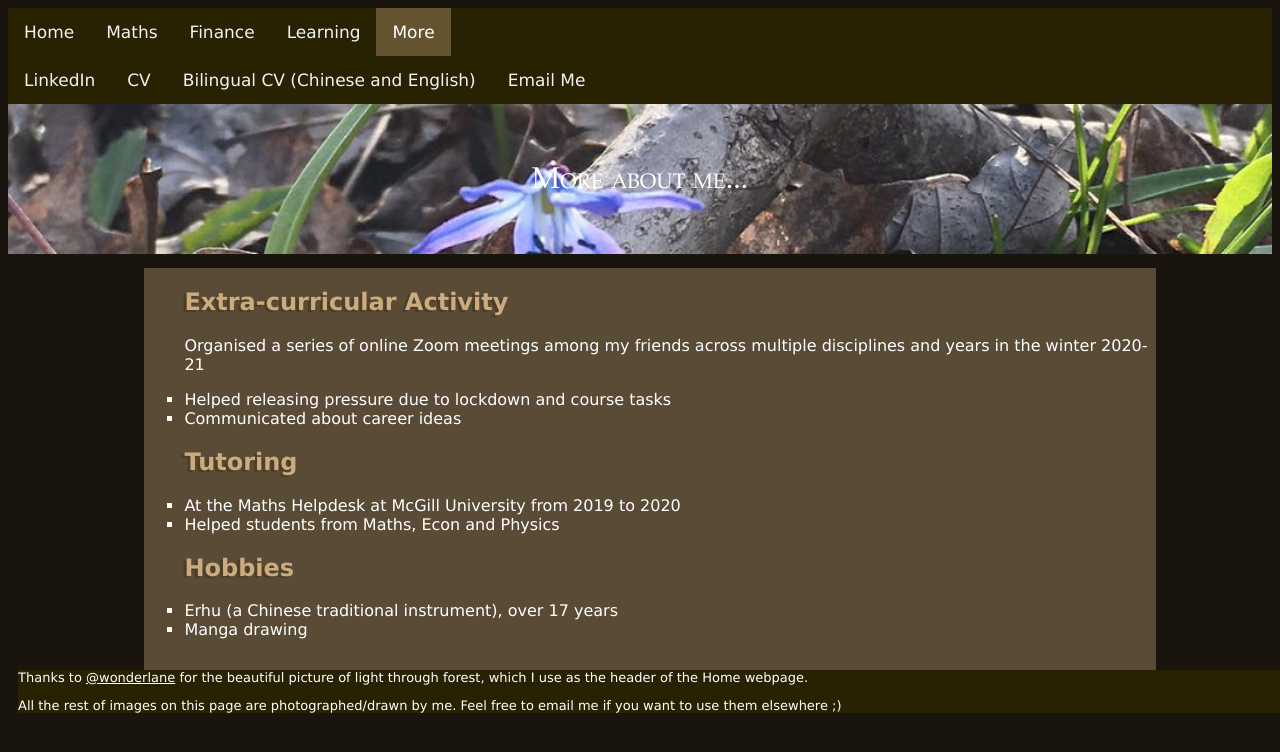
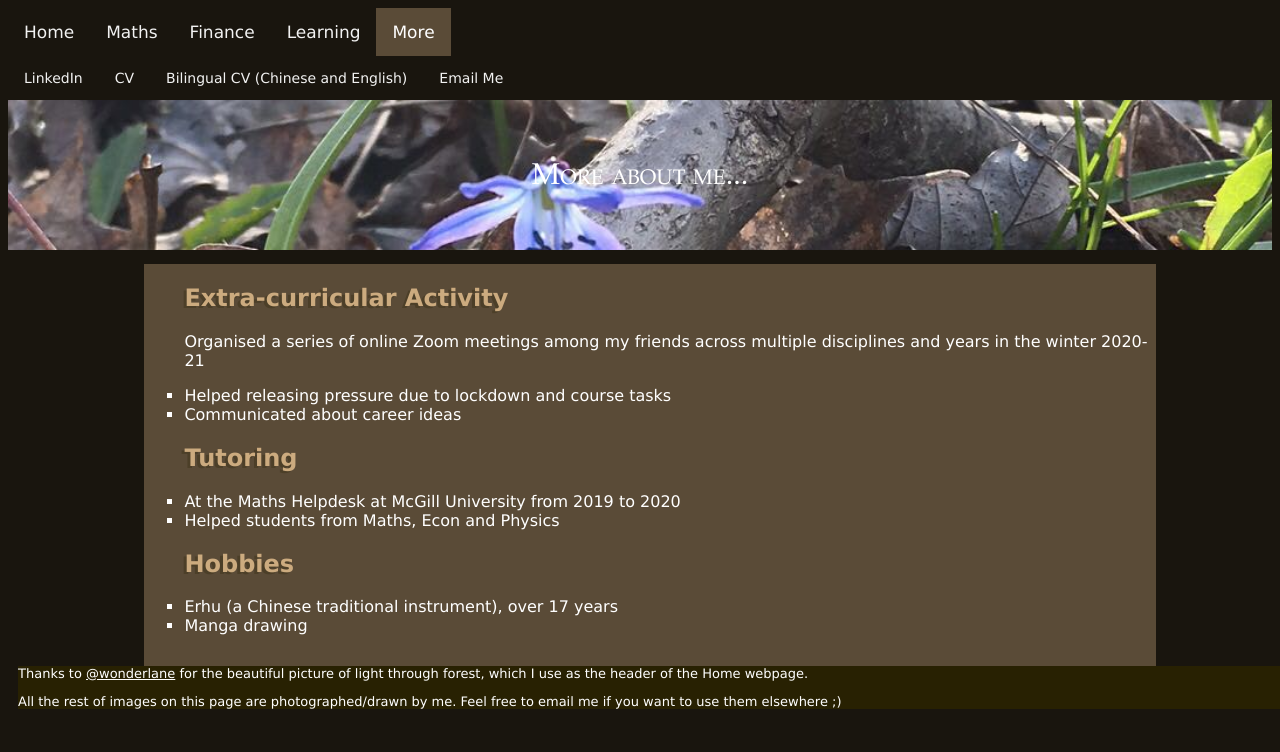
Before and after one commit to Shimin233/-Shimin233.github.io, a Jekyll site: the page else.html, which Jekyll copies as it is, in a window 1280 px wide. Shown: the top 752 px of the page. Built offline with Jekyll 4.4.1, drawn with Linux system fonts in a browser that asks for light colours.

Commit message:
Topnav size

```diff
--- a/else.html
+++ b/else.html
@@ -273,7 +273,6 @@
         text-align: center;
         padding: 14px 16px;
         text-decoration: none;
-        font-size: 17px;
         font-family: Verdana, Helvetica, sans-serif;
       }
 
@@ -297,14 +296,14 @@
     </style>
   </head>
   <body style="background-color: #19150e">
-    <div class="topnav">
+    <div class="topnav"  style="font-size: 17px; background-color: #19150e">
         <a href="index.html">Home</a>
         <a href="maths.html">Maths</a>
         <a href="finance.html">Finance</a>
         <a href="learning.html">Learning</a>
         <a class="active" href="else.html">More</a>
     </div>
-    <div class="topnav">
+    <div class="topnav"  style="font-size: 14px; background-color: #19150e">
         <a href="https://www.linkedin.com/in/shimin-fu/">LinkedIn</a>
         <a href="files/CV_EN_ShiminFu_20220818.pdf">CV</a>
         <a href="files/CV_CN.pdf">Bilingual CV (Chinese and English)</a>
--- a/finance.html
+++ b/finance.html
@@ -273,7 +273,6 @@
         text-align: center;
         padding: 14px 16px;
         text-decoration: none;
-        font-size: 17px;
         font-family: Verdana, Helvetica, sans-serif;
       }
 
@@ -297,14 +296,14 @@
     </style>
   </head>
   <body style="background-color: #19150e">
-    <div class="topnav">
+    <div class="topnav"  style="font-size: 17px; background-color: #19150e">
         <a href="index.html">Home</a>
         <a href="maths.html">Maths</a>
         <a class="active" href="finance.html">Finance</a>
         <a href="learning.html">Learning</a>
         <a href="else.html">More</a>
     </div>
-    <div class="topnav">
+    <div class="topnav"  style="font-size: 14px; background-color: #19150e">
         <a href="https://www.linkedin.com/in/shimin-fu/">LinkedIn</a>
         <a href="files/CV_EN_ShiminFu_20220818.pdf">CV</a>
         <a href="files/CV_CN.pdf">Bilingual CV (Chinese and English)</a>
--- a/learning.html
+++ b/learning.html
@@ -273,7 +273,6 @@
         text-align: center;
         padding: 14px 16px;
         text-decoration: none;
-        font-size: 17px;
         font-family: Verdana, Helvetica, sans-serif;
       }
 
@@ -297,14 +296,14 @@
     </style>
   </head>
   <body style="background-color: #19150e">
-    <div class="topnav">
+    <div class="topnav" style="font-size: 17px; background-color: #19150e">
         <a href="index.html">Home</a>
         <a href="maths.html">Maths</a>
         <a href="finance.html">Finance</a>
         <a class="active" href="learning.html">Learning</a>
         <a href="else.html">More</a>
     </div>
-    <div class="topnav">
+    <div class="topnav" style="font-size: 14px; background-color: #19150e">
         <a href="https://www.linkedin.com/in/shimin-fu/">LinkedIn</a>
         <a href="files/CV_EN_ShiminFu_20220818.pdf">CV</a>
         <a href="files/CV_CN.pdf">Bilingual CV (Chinese and English)</a>
--- a/maths.html
+++ b/maths.html
@@ -273,10 +273,8 @@
         text-align: center;
         padding: 14px 16px;
         text-decoration: none;
-        font-size: 17px;
         font-family: Verdana, Helvetica, sans-serif;
       }
-
       /* Change the color of links on hover */
       .topnav a:hover {
         background-color: #ddd;
@@ -297,14 +295,14 @@
     </style>
   </head>
   <body style="background-color: #19150e">
-    <div class="topnav">
+    <div class="topnav" style="font-size: 17px; background-color: #19150e">
         <a href="index.html">Home</a>
         <a class="active" href="maths.html">Maths</a>
         <a href="finance.html">Finance</a>
         <a href="learning.html">Learning</a>
         <a href="else.html">More</a>
     </div>
-    <div class="topnav">
+    <div class="topnav" style="font-size: 14px; background-color: #19150e">
         <a href="https://www.linkedin.com/in/shimin-fu/">LinkedIn</a>
         <a href="files/CV_EN_ShiminFu_20220818.pdf">CV</a>
         <a href="files/CV_CN.pdf">Bilingual CV (Chinese and English)</a>
```
